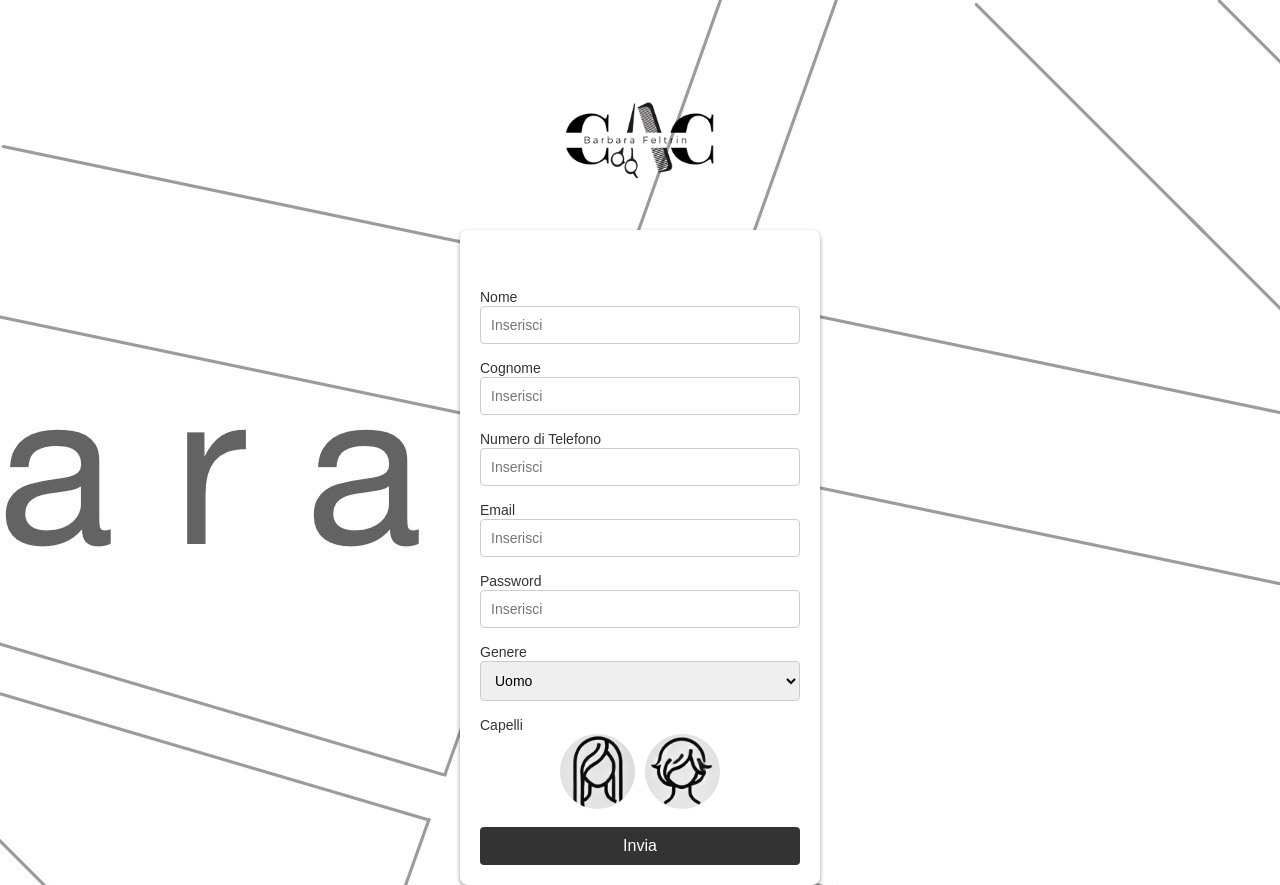
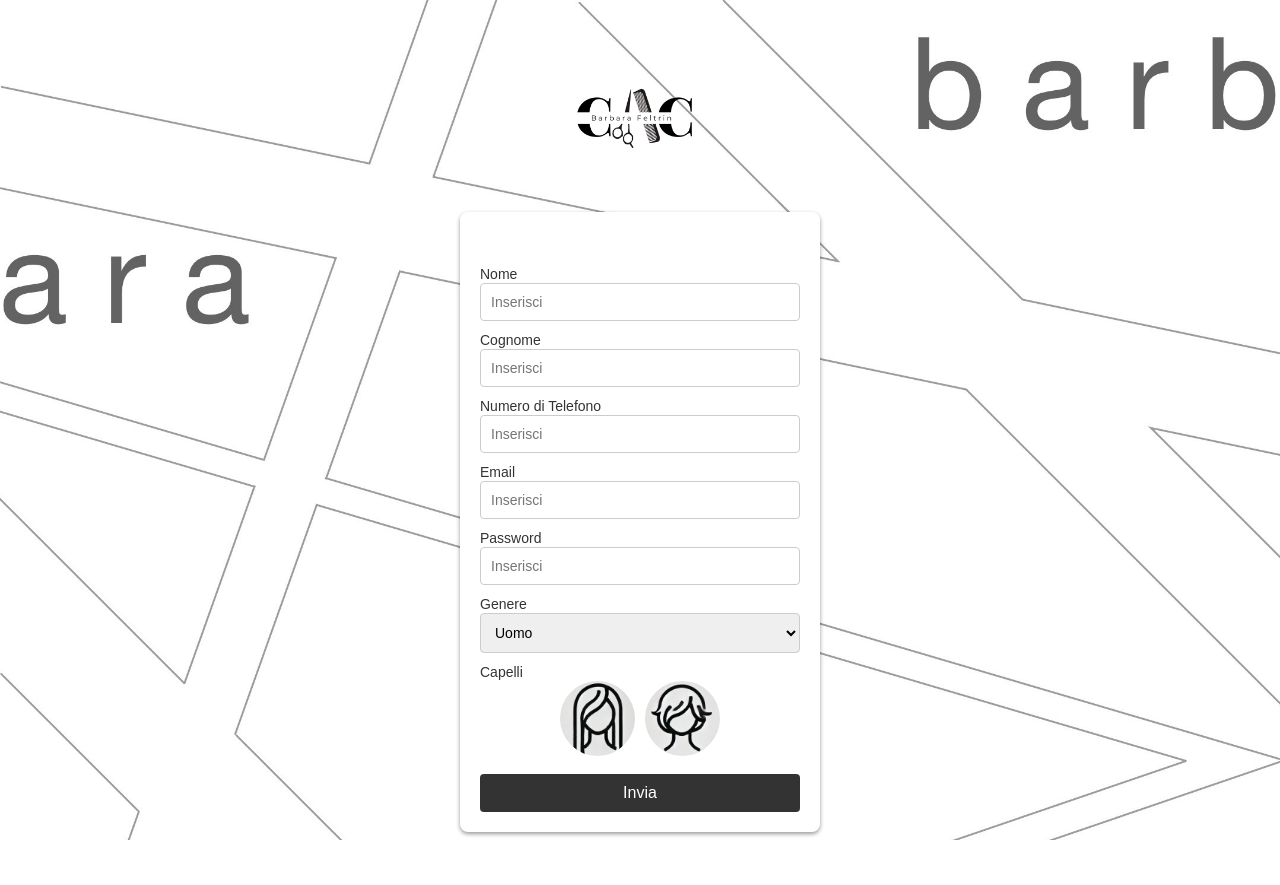
Before and after one commit to LorenzoDelPuppo/CC-Software, a PHP site: page / in a window 1280 px wide. After the commit the page ends 840 px from the top, so only its background shows below. Run offline with PHP 8.4, Linux system fonts and the light colour scheme; a stand-in replaces the project's code that opens the database connection.

Commit message:
sistemazione logo e addattamento del logo per ogni schermo

```diff
--- a/style.css
+++ b/style.css
@@ -1,109 +1,107 @@
 body {
-    font-family: Arial, sans-serif; /*font principale della pagina*/
-    display: flex; /*imposta il layout della pagina*/
-    justify-content: center; /*centra orizzontalmente*/
-    align-items: center; /*caentra verticalmente*/
-    margin: 0; /*rimuovo i margini definiti del browser*/
-    background-image: url('rullino/vetrina.jpg'); /*immagine di sfondo*/
-    flex-direction: column; /* Disposizione verticale */
-    align-items: center; /* Allinea gli elementi al centro */
-    min-height: 100vh; /* Assicura che la pagina riempia almeno la finestra */
-}
-body {
-    display: flex; /* Rimane per il layout */
-    flex-direction: column; /* Disposizione verticale */
-    justify-content: center; /* Centra gli elementi */
-    align-items: center; /* Allinea gli elementi al centro */
-    padding-top: 50px; /* Sposta tutto verso il basso */
+    font-family: Arial, sans-serif;
+    display: flex;
+    flex-direction: column;
+    justify-content: center; /* Centra il form verticalmente */
+    align-items: center;
     margin: 0;
+    background-image: url('rullino/vetrina.jpg');
+    background-size: cover;  /* Adatta l'immagine a tutto lo schermo */
+    background-position: center; /* Centra l'immagine */
+    background-repeat: no-repeat; /* Evita la ripetizione */
+    background-attachment: fixed; /* Mantiene l'immagine fissa mentre si scorre */
+    width: 100vw; /* Assicura che copra tutta la larghezza */
+    height: 100vh; /* Assicura che copra tutta l'altezza */
+    padding-top: 40px; /* Spazio dall'alto per il logo */
 }
 
+
 .logo-container {
-    display: flex;/*layout flessibile del logo*/
-    justify-content: center;
-    align-items: center;
+    width: 80%;
+    max-width: 150px; /* Dimensione del logo */
+    margin-bottom: 20px; /* Distanza tra il logo e il form */
 }
 
-.logo {
-    width: 180px; /* Riduce la larghezza */
-    height: auto; /* Mantiene le proporzioni */
-    border-radius: 5px; /* (facoltativo) se vuoi gli angoli arrotondati */
-    object-fit: contain; /* Assicura che l'immagine si adatti bene */
+.logo-container img {
+    width: auto;
+    max-width: 140px; /* Riduci questo valore, prova 100px o meno */
+    height: auto;
 }
 
+
 .form-container {
-    width: 320px; /*imposta una larghezza fissa, anche se si riduce lo schermo*/
-    padding: 20px; /*aggiunge spazio tra gli elementi*/
-    background: #fff; /*colore del container*/
+    width: 320px;
+    padding: 20px;
+    background: #fff;
     border-radius: 8px;
-    box-shadow: 0 2px 4px rgba(0, 0, 0, 0.4); /*sagomaturina intorno*/
-    display: flex; /*layout a griglia del container*/
-    flex-direction: column; /*disposizione verticale*/
-    gap: 20px; /*Spaziatura tra sezioni (login)*/
+    box-shadow: 0 2px 4px rgba(0, 0, 0, 0.4);
+    display: flex;
+    flex-direction: column;
+    gap: 15px;
 }
 
 .form-container label {
-    font-size: 14px; /*dimensione carattere*/
-    color: #333; /*colore*/
+    font-size: 14px;
+    color: #333;
 }
 
 .form-container input,
 .form-container select {
-    width: 100%; /* Larghezza uniforme */
-    padding: 10px; /*spazio casella*/
-    margin-bottom: 15px; /* Aumenta lo spazio tra gli input */
-    border: 1px solid #ccc; /**/
-    border-radius: 4px; /**/
-    font-size: 14px; /**/
-    box-sizing: border-box; /*serve per adattarlo al contenitore*/
+    width: 100%;
+    padding: 10px;
+    margin-bottom: 10px;
+    border: 1px solid #ccc;
+    border-radius: 4px;
+    font-size: 14px;
+    box-sizing: border-box;
 }
 
 .form-container button {
-    width: 100%; /* Larghezza uniforme */
-    padding: 10px; /*spazio interno bottone*/
-    background-color: #333; /*colore pulsante*/
+    width: 100%;
+    padding: 10px;
+    background-color: #333;
     color: #fff;
-    border: none; /*toglie il bordo*/
+    border: none;
     border-radius: 4px;
     font-size: 16px;
     cursor: pointer;
 }
 
 .form-container button:hover {
-    background-color: #555; /**quando passo sopra diventa più chiaro*/
+    background-color: #555;
 }
 
-.buttons_select { /*dispone orizzontalmente e le centra*/
+.buttons_select {
     display: flex;
     justify-content: center;
     gap: 10px;
 }
 
 .img_sceltacapelli {
-    width: 75px; /*larghezza*/
-    height: 75px; /*altezza*/
+    width: 75px;
+    height: 75px;
     border-radius: 50%;
     cursor: pointer;
-    transition: border 0.3s ease, transform 0.3s ease; /*tansizione del bordo e immagine*/
+    transition: border 0.3s ease, transform 0.3s ease;
 }
 
 input[type="radio"] {
-    display: none; /*rende trasparente il pulsante*/
+    display: none;
 }
 
-input[type="radio"]:checked + label .img_sceltacapelli { /*cambia il bordo e ingrandisce l'immagine*/
+input[type="radio"]:checked + label .img_sceltacapelli {
     border: 3px solid black;
     transform: scale(1.1);
 }
 
-.img_label { /*assicurano che l'immagine siano centrati*/
+.img_label {
     display: flex;
     justify-content: center;
     align-items: center;
     cursor: pointer;
 }
 
-h2 { /*allineo in centro (login)*/
+h2 {
     display: flex;
     justify-content: center;
     align-items: center;
```
